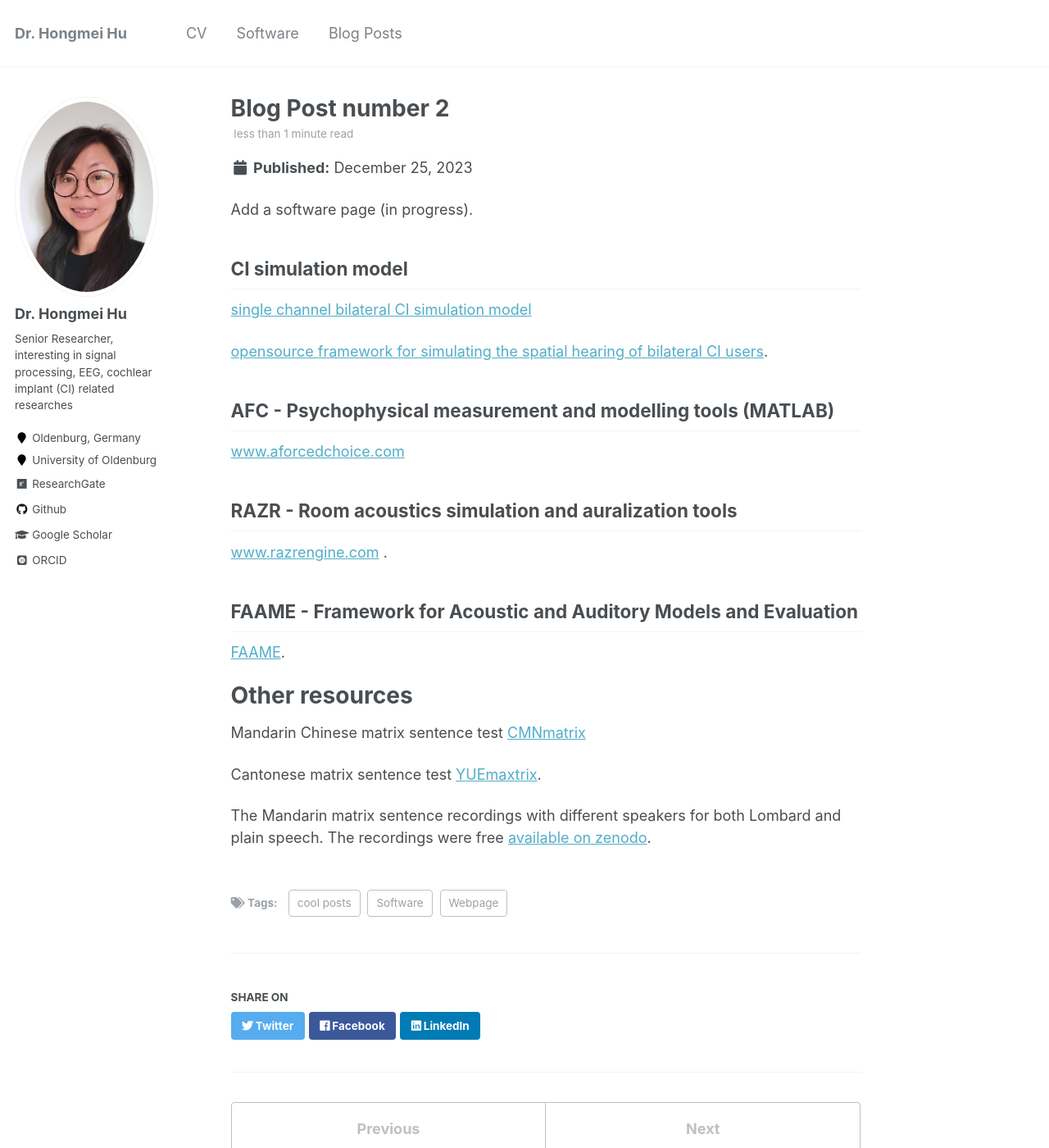
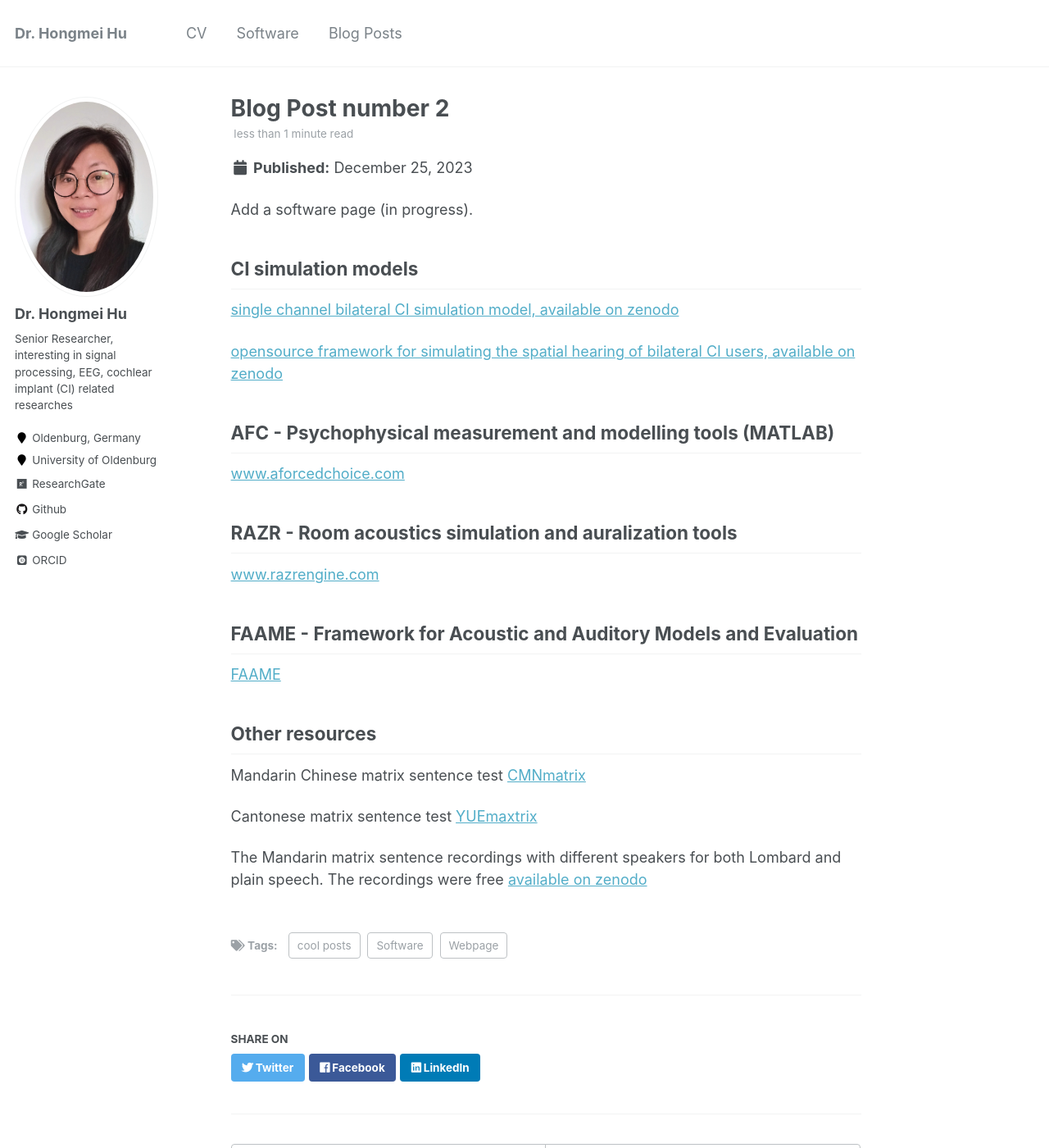
Before and after one commit to HongmeiHu/HongmeiHu.github.io, a Jekyll site: the page built from _posts/2023-12-25-blog-post-2.md, in a window 1280 px wide and 1400 px high. Shown: the whole window at 82% size. Built offline with Jekyll 4.4.1, drawn with Linux system fonts in a browser that asks for light colours; some web fonts are replaced; some of the changed text lies outside the part shown.

Commit message:
minor modification of the posters

```diff
--- a/_posts/2023-12-25-blog-post-2.md
+++ b/_posts/2023-12-25-blog-post-2.md
@@ -11,10 +11,10 @@ tags:
 Add a software page (in progress).
 
 
-## CI simulation model
-[single channel bilateral CI simulation model](https://zenodo.org/records/5571858)
+## CI simulation models
+[single channel bilateral CI simulation model, available on zenodo](https://zenodo.org/records/5571858)
 
-[opensource framework for simulating the spatial hearing of bilateral CI users](https://zenodo.org/records/7471961).
+[opensource framework for simulating the spatial hearing of bilateral CI users, available on zenodo](https://zenodo.org/records/7471961)
 
 
 
@@ -25,16 +25,16 @@ Add a software page (in progress).
 
 ## RAZR - Room acoustics simulation and auralization tools
 
-[www.razrengine.com](https://medi.uni-oldenburg.de/razr/) .
+[www.razrengine.com](https://medi.uni-oldenburg.de/razr/)
 
 ## FAAME - Framework for Acoustic and Auditory Models and Evaluation
-[FAAME](https://medi.uni-oldenburg.de/faame/).
+[FAAME](https://medi.uni-oldenburg.de/faame/)
 
 
 
-# Other resources
+## Other resources
 Mandarin Chinese matrix sentence test [CMNmatrix](https://doi.org/10.1080/14992027.2018.1483083)
 
-Cantonese matrix sentence test [YUEmaxtrix](https://doi.org/10.1080/14992027.2022.2142683).
+Cantonese matrix sentence test [YUEmaxtrix](https://doi.org/10.1080/14992027.2022.2142683)
 
-The Mandarin matrix sentence recordings with different speakers for both Lombard and plain speech. The recordings were free [available on zenodo](https://zenodo.org/records/7063030).
+The Mandarin matrix sentence recordings with different speakers for both Lombard and plain speech. The recordings were free [available on zenodo](https://zenodo.org/records/7063030)
```
Also changed, not shown: _posts/2023-12-22-blog-post-1.md (+2 -5 lines).
